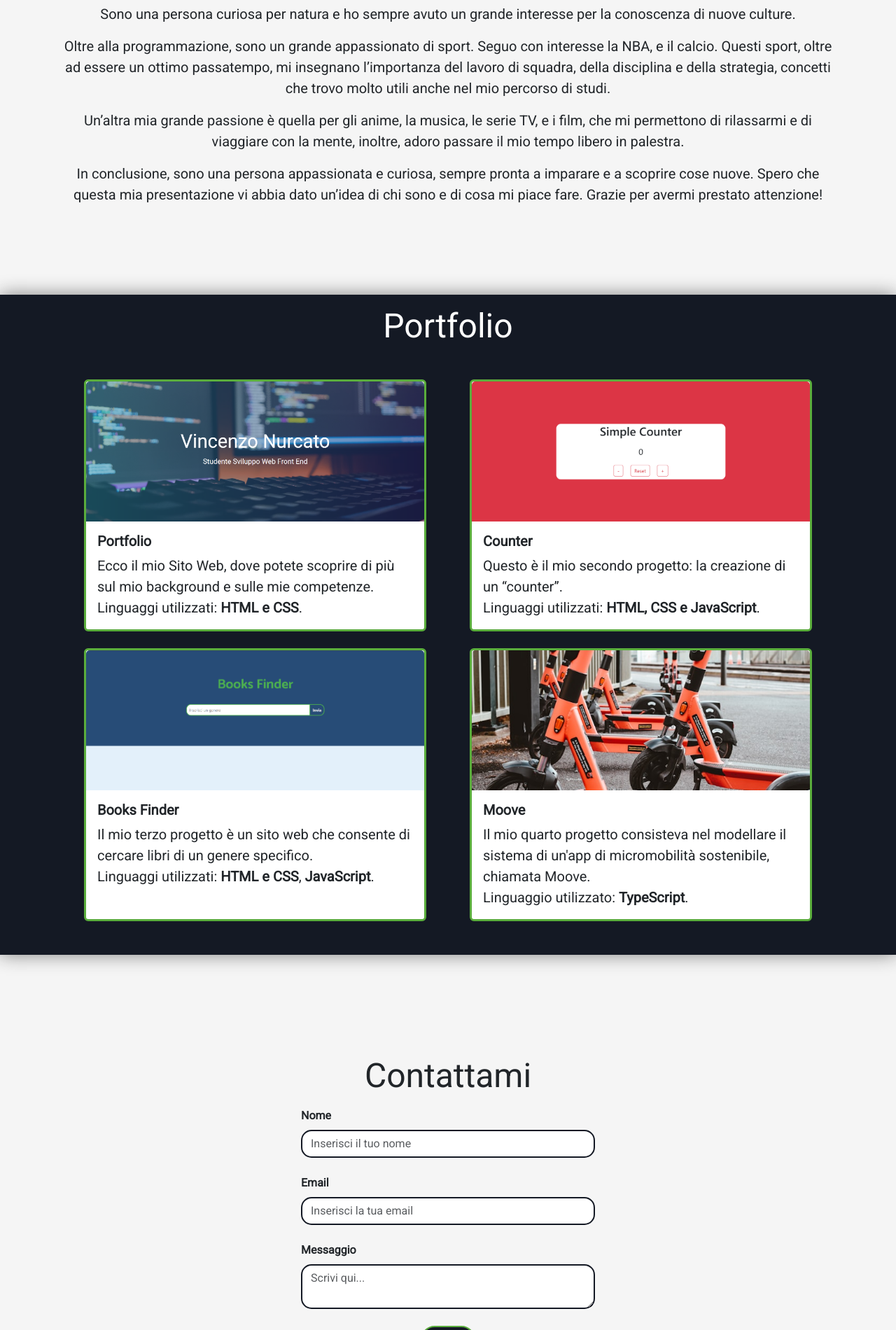
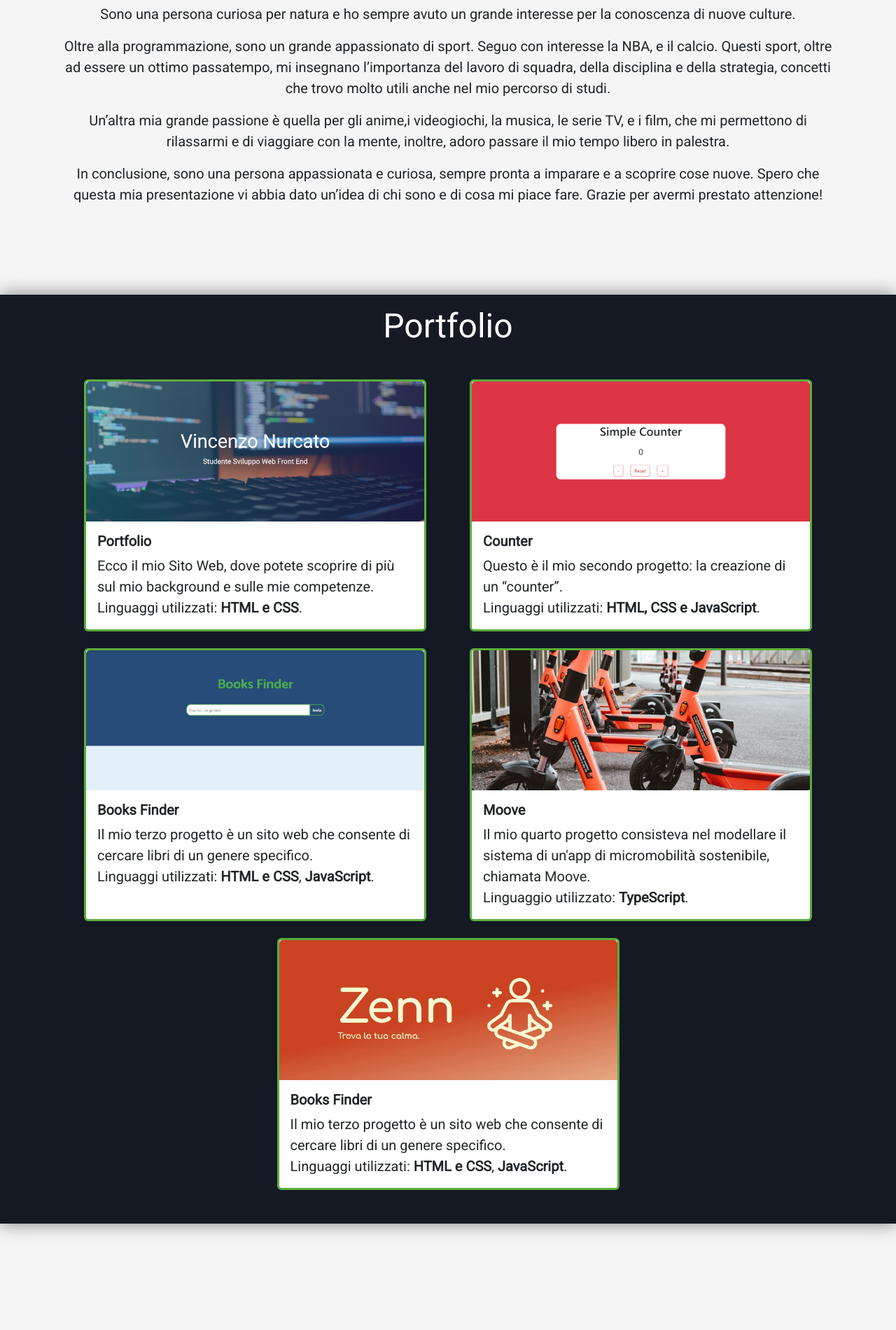
Before and after one commit to Vincenzo-19/My-Website, a website: page index.html in a window 1280 px wide. Shown: the part 760-2660 px from the top of the page at 70% size. Drawn offline with nearby package versions, Linux system fonts and the light colour scheme.

Commit message:
aggiunto progetto react al portfolio

```diff
--- a/index.html
+++ b/index.html
@@ -61,9 +61,9 @@
             src="https://cdn.jsdelivr.net/npm/@emailjs/browser@3/dist/email.min.js"
         ></script>
         <script type="text/javascript">
-            ;(function () {
-                emailjs.init('INUonq6dZDXvjetBh')
-            })()
+            (function () {
+                emailjs.init('INUonq6dZDXvjetBh');
+            })();
         </script>
         <script src="assets/js/contact-form.js"></script>
     </head>
@@ -167,10 +167,10 @@
                             </p>
                             <p>
                                 Un’altra mia grande passione è quella per gli
-                                anime, la musica, le serie TV, e i film, che mi
-                                permettono di rilassarmi e di viaggiare con la
-                                mente, inoltre, adoro passare il mio tempo
-                                libero in palestra.
+                                anime,i videogiochi, la musica, le serie TV, e i
+                                film, che mi permettono di rilassarmi e di
+                                viaggiare con la mente, inoltre, adoro passare
+                                il mio tempo libero in palestra.
                             </p>
                             <p>
                                 In conclusione, sono una persona appassionata e
@@ -317,6 +317,41 @@
                                 </a>
                             </div>
                         </div>
+                        <div
+                            class="card-row row row-cols-1 row-cols-md-2 g-4 mt-0"
+                        >
+                            <div class="card-column col-md">
+                                <a
+                                    href="https://zennapp.netlify.app/"
+                                    class="cardLink text-decoration-none"
+                                    target="_blank"
+                                    rel="noopener"
+                                >
+                                    <div class="card h-100">
+                                        <img
+                                            src="assets/img/reactProject.webp"
+                                            class="card-image card-img-top"
+                                            alt="Books Finder"
+                                            loading="lazy"
+                                        />
+                                        <div class="card-body">
+                                            <h5 class="card-title">
+                                                Books Finder
+                                            </h5>
+                                            <p class="card-text">
+                                                Il mio terzo progetto è un sito
+                                                web che consente di cercare
+                                                libri di un genere specifico.
+                                                <br />
+                                                Linguaggi utilizzati:
+                                                <strong>HTML e CSS</strong>,
+                                                <strong>JavaScript</strong>.
+                                            </p>
+                                        </div>
+                                    </div>
+                                </a>
+                            </div>
+                        </div>
                     </div>
                 </article>
             </section>
```
Also changed, not shown: assets/img/reactProject.webp (added).
